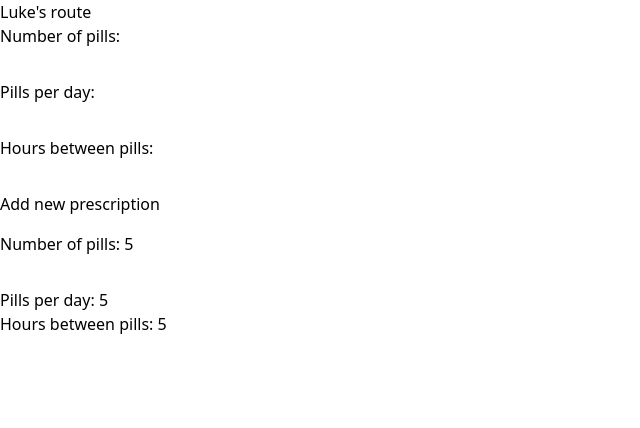
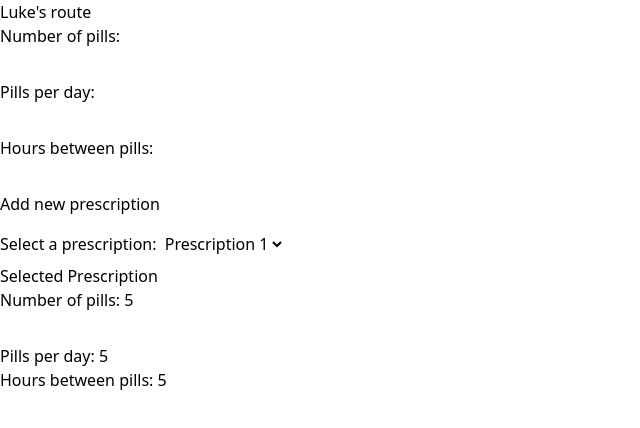
Before and after one commit to justinschwerdtfeger/axxess-hackathon, a SvelteKit app: page /luke in a window 1280 px wide. Both pictures are taken after typing "5", "5", "5" into the empty fields and a click on the button "Add new prescription". Shown: the top 428 px of the page, without its empty margins (0-640 px from the left). Built offline with nearby package versions, Linux system fonts and the light colour scheme.

Commit message:
Update +page.svelte

```diff
--- a/src/routes/luke/+page.svelte
+++ b/src/routes/luke/+page.svelte
@@ -6,6 +6,7 @@
     let pills = '';
     let perDay = '';
     let hoursBetween = '';
+    let selectedPrescriptionIndex = 0;
 
     function addPrescription() {
         if (pills && perDay && hoursBetween) {
@@ -48,20 +49,28 @@
     <button type="submit">Add new prescription</button>
 </form>
 
-<ul>
-    {#each $prescriptions as prescription, index}
-        <li>
-            <label>
-                Number of pills:
-                <input type="number" bind:value={prescription.pills} on:input={(e) => updatePills(index, e.target.value)}>
-            </label>
-            <br>
-            Pills per day: {prescription.perDay}
-            <br>
-            Hours between pills: {prescription.hoursBetween}
-        </li>
-    {/each}
-</ul>
+<label>
+    Select a prescription:
+    <select bind:value={selectedPrescriptionIndex}>
+        {#each $prescriptions as _, index}
+            <option value={index}>Prescription {index + 1}</option>
+        {/each}
+    </select>
+</label>
+
+{#if $prescriptions.length > 0}
+    <div>
+        <h3>Selected Prescription</h3>
+        <label>
+            Number of pills:
+            <input type="number" bind:value={$prescriptions[selectedPrescriptionIndex].pills} on:input={(e) => updatePills(selectedPrescriptionIndex, e.target.value)}>
+        </label>
+        <br>
+        Pills per day: {$prescriptions[selectedPrescriptionIndex].perDay}
+        <br>
+        Hours between pills: {$prescriptions[selectedPrescriptionIndex].hoursBetween}
+    </div>
+{/if}
 
 <style>
     button {
```
